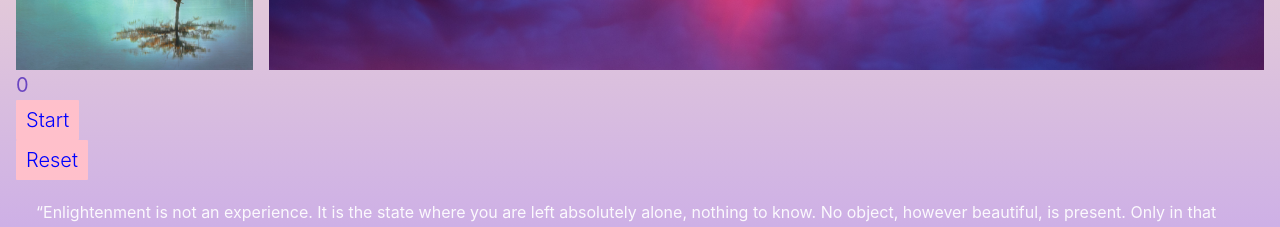
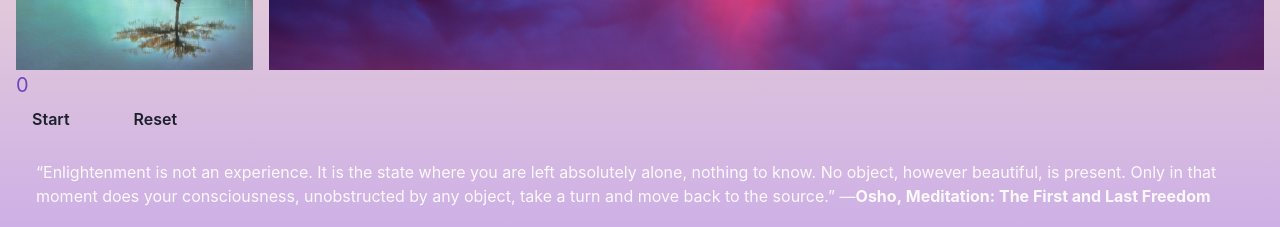
Before and after one commit to mateasportfolio/timer_, a React (Create React App) app: page / in a window 1280 px wide. Shown: the part 317-544 px from the top of the page. Built offline with nearby package versions, Linux system fonts and the light colour scheme; a web font is replaced by a local one.

Commit message:
changed button styling

```diff
--- a/src/components/Header/Header.jsx
+++ b/src/components/Header/Header.jsx
@@ -11,7 +11,6 @@ export const Header = () => {
         Create your own meditation timers Meditate following our simple guided
         meditations and breathing exercises
       </Text>
-      {/* <Text>IN PROGRESS /// COMING SOON</Text> */}
     </div>
   );
 };
--- a/src/components/Timer/Timer.js
+++ b/src/components/Timer/Timer.js
@@ -1,5 +1,5 @@
 import React, { useState, useEffect, useCallback } from "react";
-import { Box, Button } from "@chakra-ui/react";
+import { Box, Button, Stack } from "@chakra-ui/react";
 
 export const Timer = () => {
   const [seconds, setSeconds] = useState(0);
@@ -11,6 +11,7 @@ export const Timer = () => {
     setIsActive(!isActive);
   }
 
+  // eslint-disable-next-line
   function reset() {
     setBreathLabel("");
     setCountDirection("up");
@@ -47,71 +48,31 @@ export const Timer = () => {
   }, [isActive, seconds, countDirection, countDown, countUp]);
 
   return (
-    <div>
+    <>
       <Box fontSize="xl" color="purple.600">
         {breathLabel}
       </Box>
       <Box fontSize="xl" color="purple.600">
         {seconds}
       </Box>
-
+      <Stack direction="row" spacing={4}>
         <Button
+          colorScheme="white"
+          variant="ghost"
           className={`button button-primary button-primary-${
             isActive ? "active" : "inactive"
           }`}
-        as="button"
           onClick={toggle}
-        lineHeight="1.5"
-        transition="all 0.2s cubic-bezier(.08,.52,.52,1)"
-        border="0.5px"
-        px="10px"
-        borderRadius="1px"
-        fontSize="xl"
-        fontWeight="light"
-        bg="pink"
-        borderColor="red"
-        color="blue"
-        _hover={{ bg: "##F9A3CB" }}
-        _active={{
-          bg: " #EF87BE",
-          transform: "scale(0.98)",
-          borderColor: "#00000",
-        }}
-        _focus={{
-          boxShadow:
-            "0 0 1px 2px rgba(88, 144, 255, .75), 0 1px 1px rgba(0, 0, 0, .15)",
-        }}
         >
+          {" "}
           {isActive ? "Pause" : "Start"}
         </Button>
-      <Box>
-        <Button
-          as="button"
-          onClick={reset}
-          lineHeight="1.5"
-          transition="all 0.2s cubic-bezier(.08,.52,.52,1)"
-          border="0.5px"
-          px="10px"
-          borderRadius="1px"
-          fontSize="xl"
-          fontWeight="light"
-          bg="pink"
-          borderColor="red"
-          color="blue"
-          _hover={{ bg: "##F9A3CB" }}
-          _active={{
-            bg: " #EF87BE",
-            transform: "scale(0.98)",
-            borderColor: "#00000",
-          }}
-          _focus={{
-            boxShadow:
-              "0 0 1px 2px rgba(88, 144, 255, .75), 0 1px 1px rgba(0, 0, 0, .15)",
-          }}
-        >
+
+        <Box />
+        <Button colorScheme="white" variant="ghost">
           Reset
         </Button>
-      </Box>
-    </div>
+      </Stack>
+    </>
   );
 };
```
Lines whose indentation alone changed are shown as unchanged.
